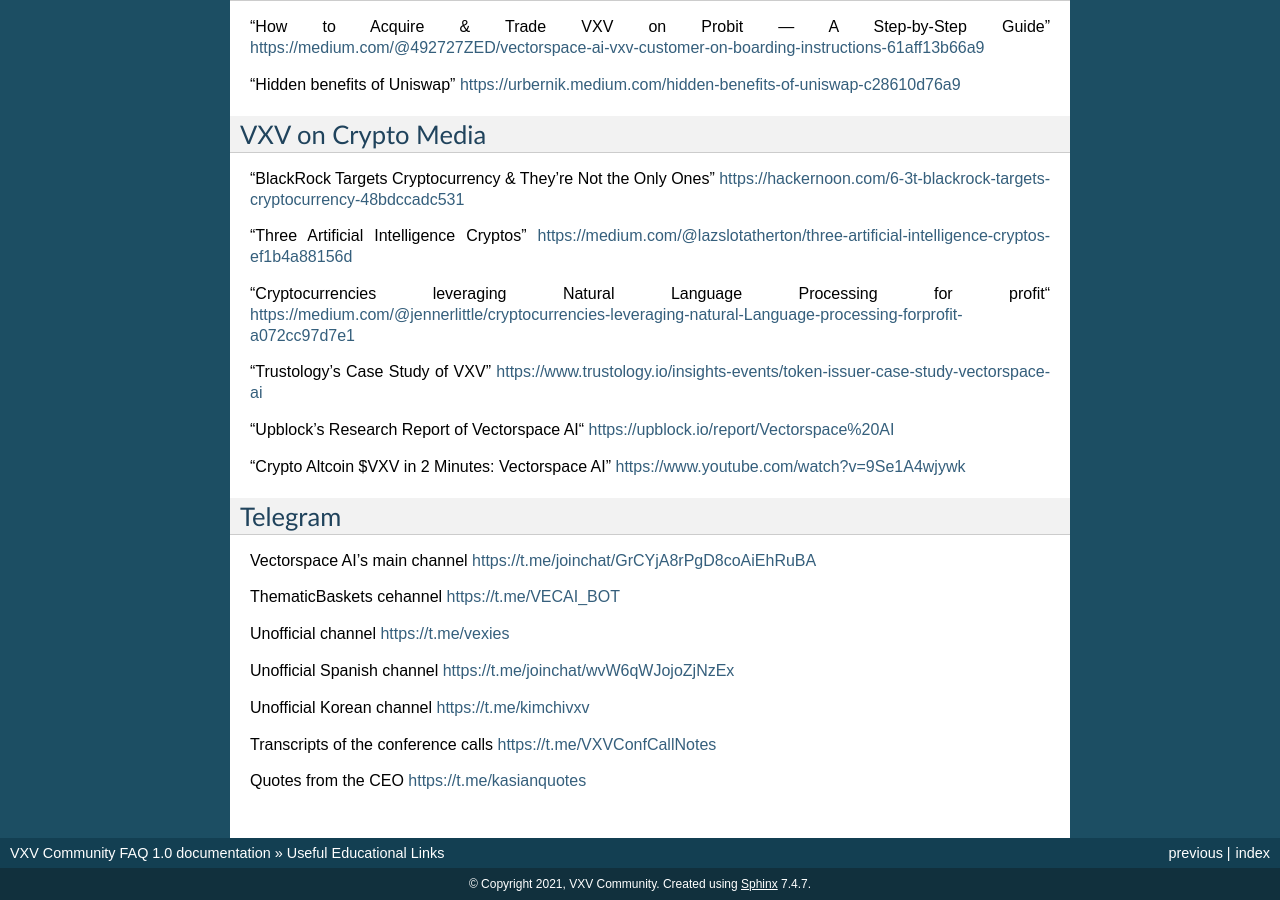
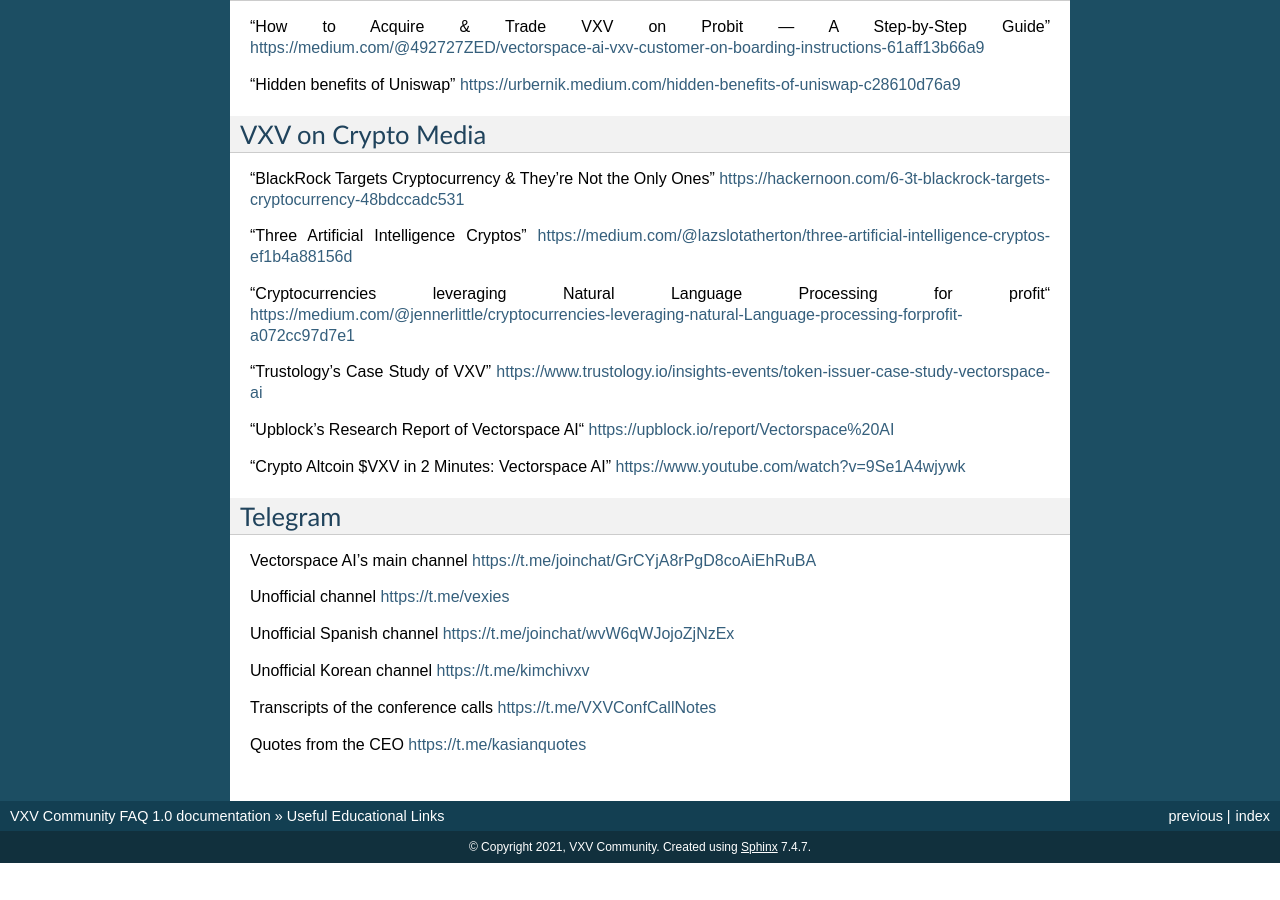
Before and after one commit to vxvfaq/vxvfaq, a Sphinx documentation site: the page built from docs/usefuleducational.rst, in a window 1280 px wide and 900 px high, scrolled down 1996 px. Built offline with Sphinx 7.4.7, drawn with Linux system fonts in a browser that asks for light colours; after the commit the page ends 2859 px from its top, so only the background shows below that.

Commit message:
Update usefuleducational.rst

```diff
--- a/docs/usefuleducational.rst
+++ b/docs/usefuleducational.rst
@@ -130,9 +130,6 @@
 Vectorspace AI’s main channel
 https://t.me/joinchat/GrCYjA8rPgD8coAiEhRuBA
 
-ThematicBaskets cehannel
-https://t.me/VECAI_BOT
-
 Unofficial channel
 https://t.me/vexies
 
```
